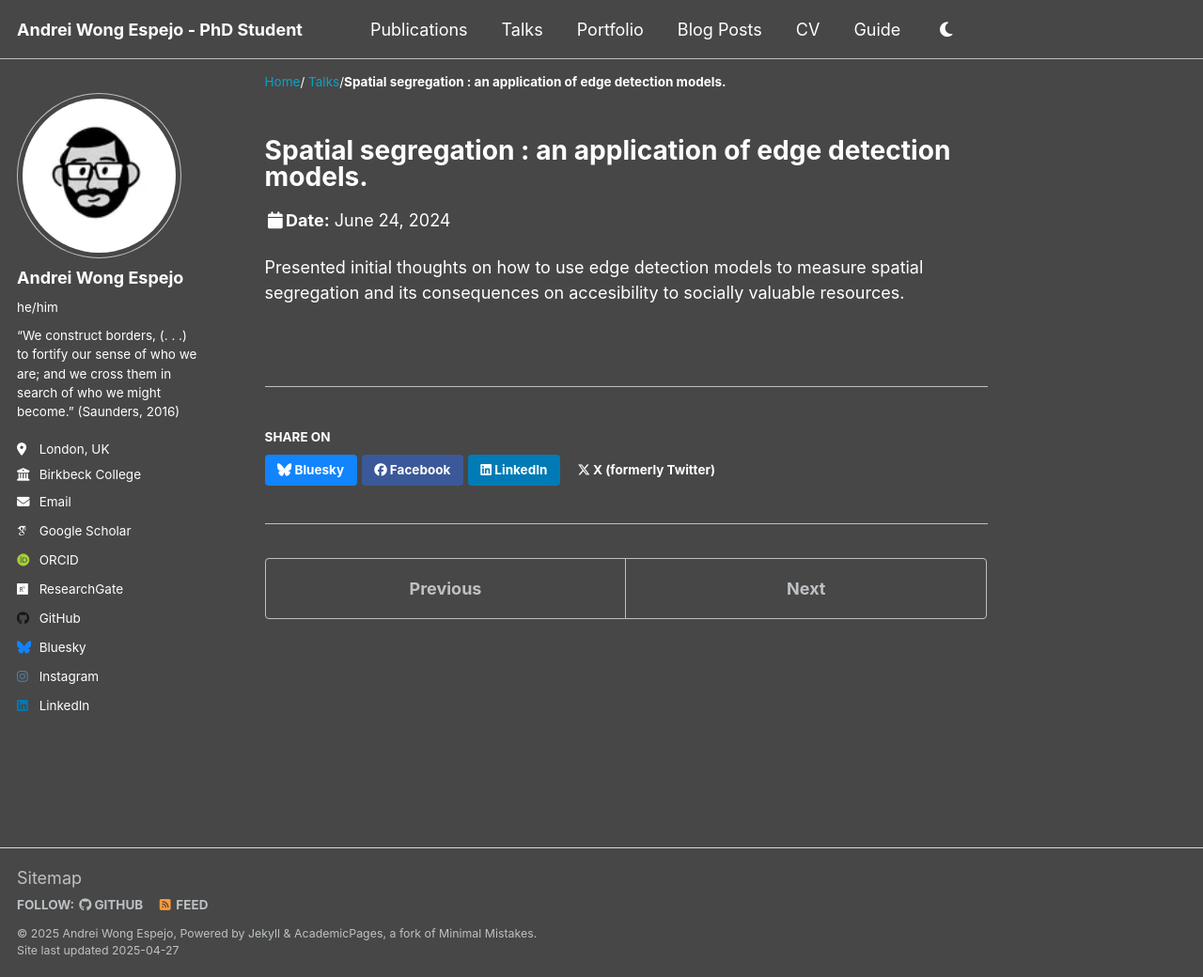
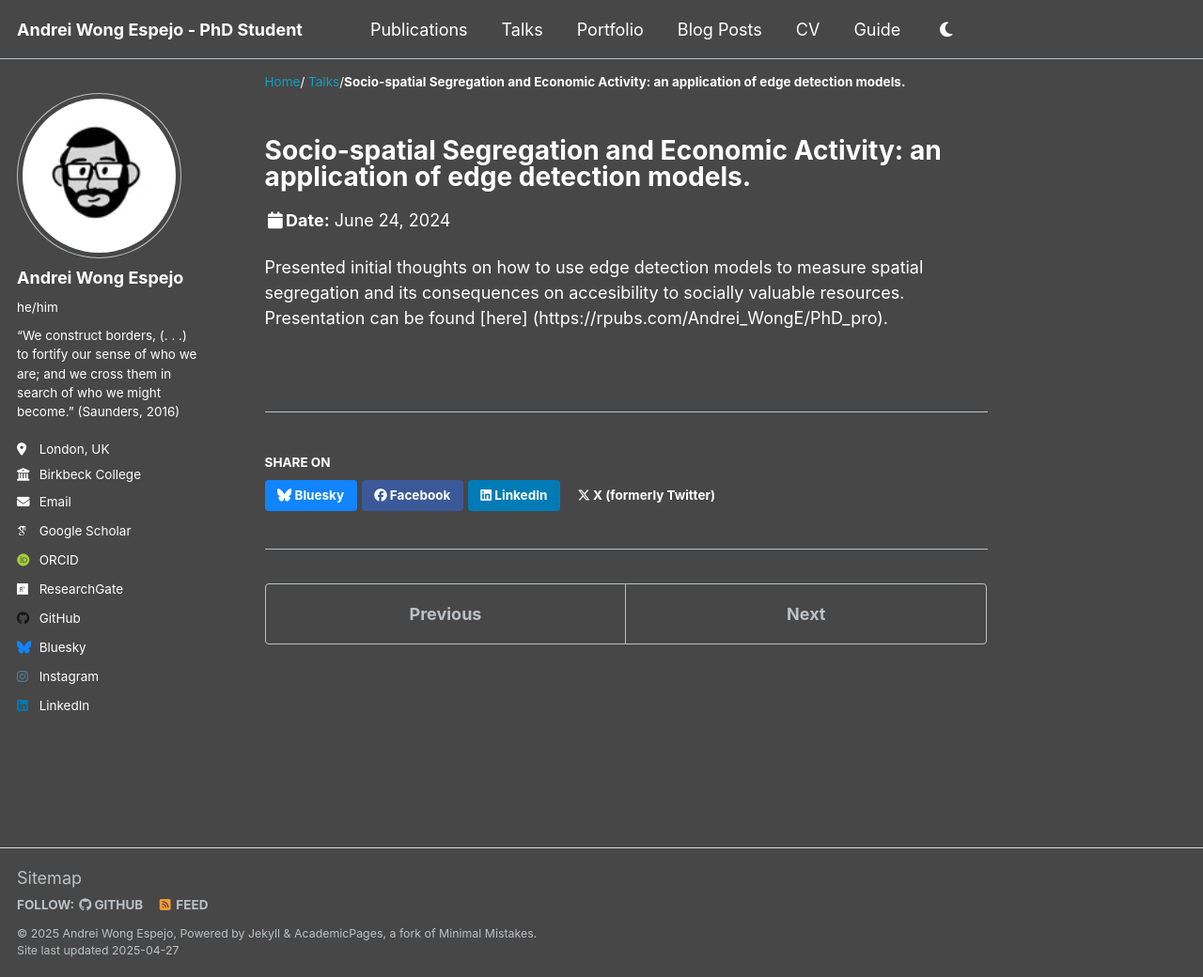
Before and after one commit to Andrei-WongE/Andrei-Wong.github.io, a Jekyll site: the page built from _talks/2024-06-24-talk-2.md, in a window 1280 px wide and 1040 px high. Shown: the whole window at 94% size. Built offline with Jekyll 4.4.1, drawn with Linux system fonts in a browser that asks for light colours; some web fonts are replaced.

Commit message:
Update 2024-06-24-talk-2.md
Update 2.2: Talk 2

```diff
--- a/_talks/2024-06-24-talk-2.md
+++ b/_talks/2024-06-24-talk-2.md
@@ -1,5 +1,5 @@
 ---
-title: "Spatial segregation : an application of edge detection models."
+title: "Socio-spatial Segregation and Economic Activity: an application of edge detection models."
 collection: talks
 type: "Workshop"
 name: "International PhD course on Economic Geography: Geography of Innovation and Networks"
@@ -9,4 +9,4 @@ date: 2024-06-24
 location: "Bloomsburry, London, United Kingdom"
 ---
 
-Presented initial thoughts on how to use edge detection models to measure spatial segregation and its consequences on accesibility to socially valuable resources.
+Presented initial thoughts on how to use edge detection models to measure spatial segregation and its consequences on accesibility to socially valuable resources. Presentation can be found [here] (https://rpubs.com/Andrei_WongE/PhD_pro).
```
